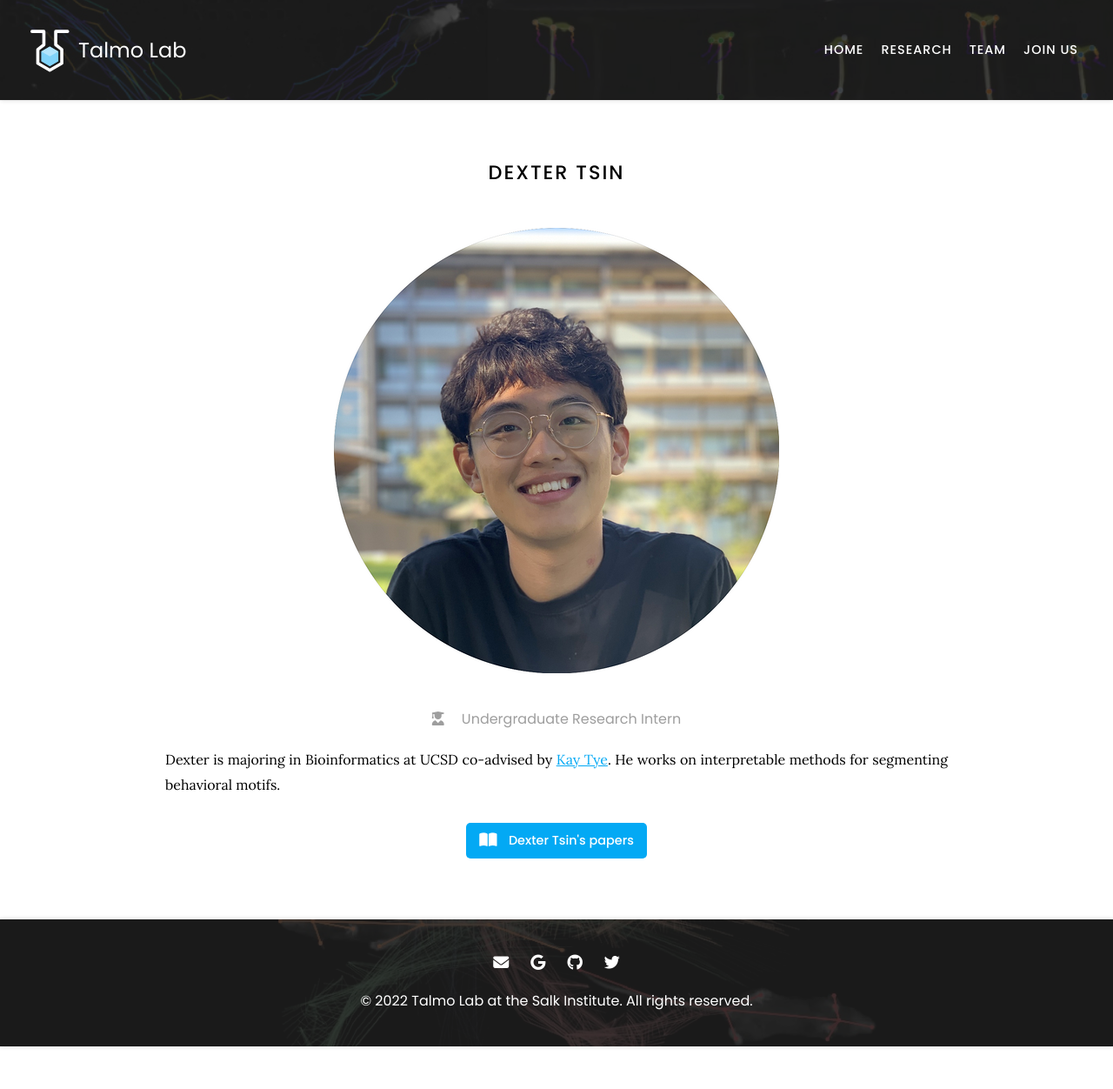
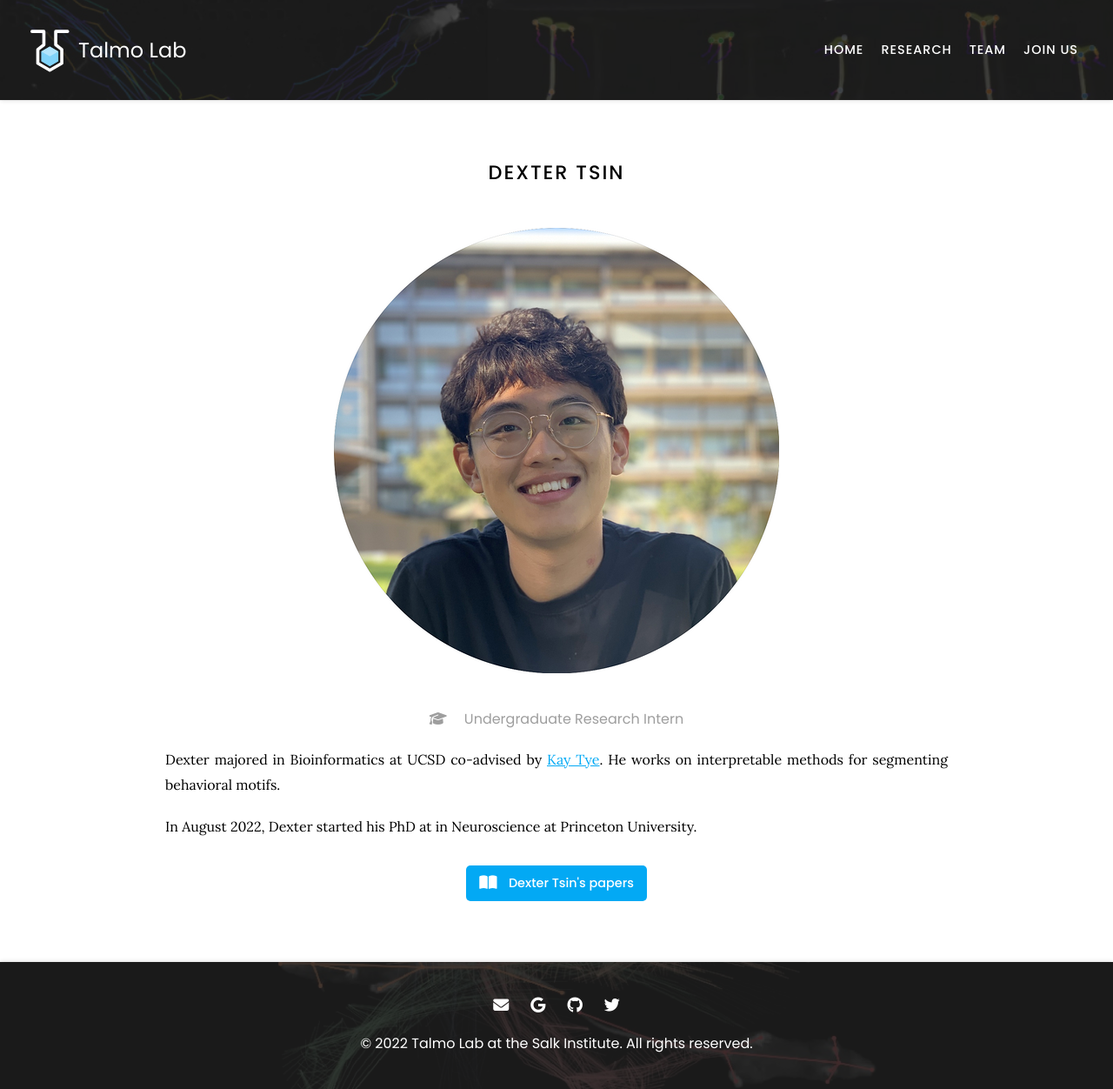
Before and after one commit to talmolab/lab-website, a Jekyll site: the page built from _members/dexter-tsin.md, in a window 1280 px wide. Shown: the whole page at 87% size. Built offline with Jekyll 4.4.1, drawn with Linux system fonts in a browser that asks for light colours; nearby versions of some CDN libraries; before the commit the page ends 1203 px from its top, so only the background shows below that.

Commit message:
Add Eric, move Dexter to alumni

```diff
--- a/_data/roles.yaml
+++ b/_data/roles.yaml
@@ -25,3 +25,7 @@ programmer:
 ra:
   icon: fas fa-code
   text: Research Assistant
+
+alumni:
+  icon: fas fa-graduation-cap
+  text: Alumni
--- a/_members/dexter-tsin.md
+++ b/_members/dexter-tsin.md
@@ -1,8 +1,10 @@
 ---
 name: Dexter Tsin
 image: images/dexter-tsin.png
-role: undergrad
+role: alumni
 description: Undergraduate Research Intern
 ---
 
-Dexter is majoring in Bioinformatics at UCSD co-advised by [Kay Tye](https://tyelab.org/). He works on interpretable methods for segmenting behavioral motifs.
+Dexter majored in Bioinformatics at UCSD co-advised by [Kay Tye](https://tyelab.org/). He works on interpretable methods for segmenting behavioral motifs.
+
+In August 2022, Dexter started his PhD at in Neuroscience at Princeton University.
```
Also changed, not shown: _members/eric-leonardis.md (added, +12 -0 lines), team/index.md (+9 -1 lines), images/eric-leonardis.jpg (added), 1 other file.
